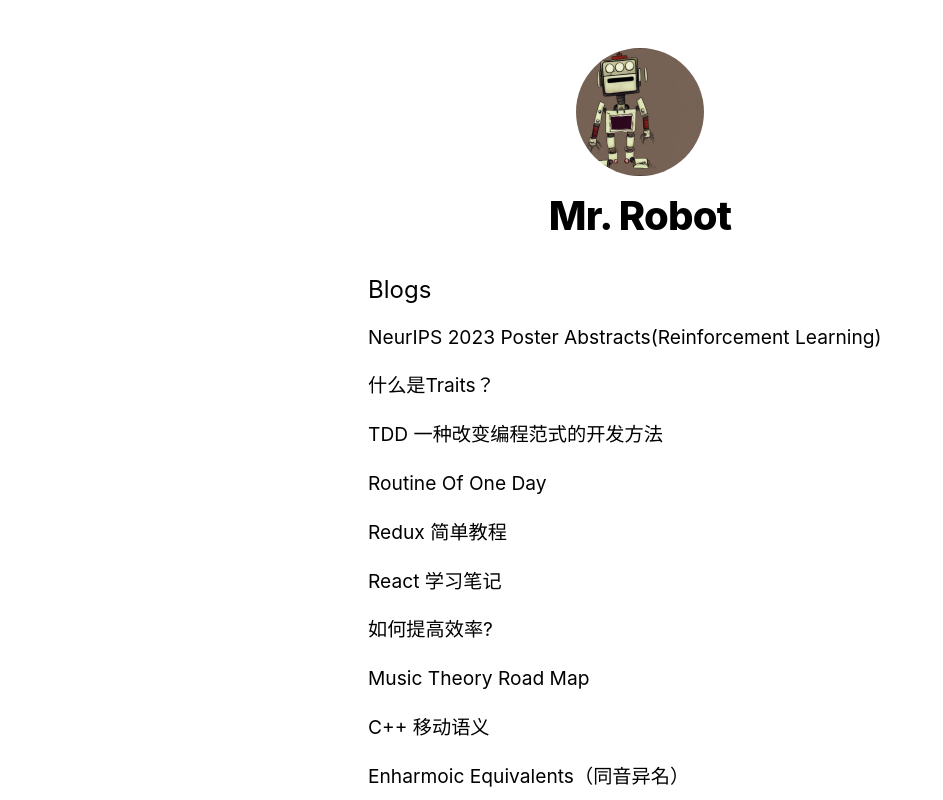
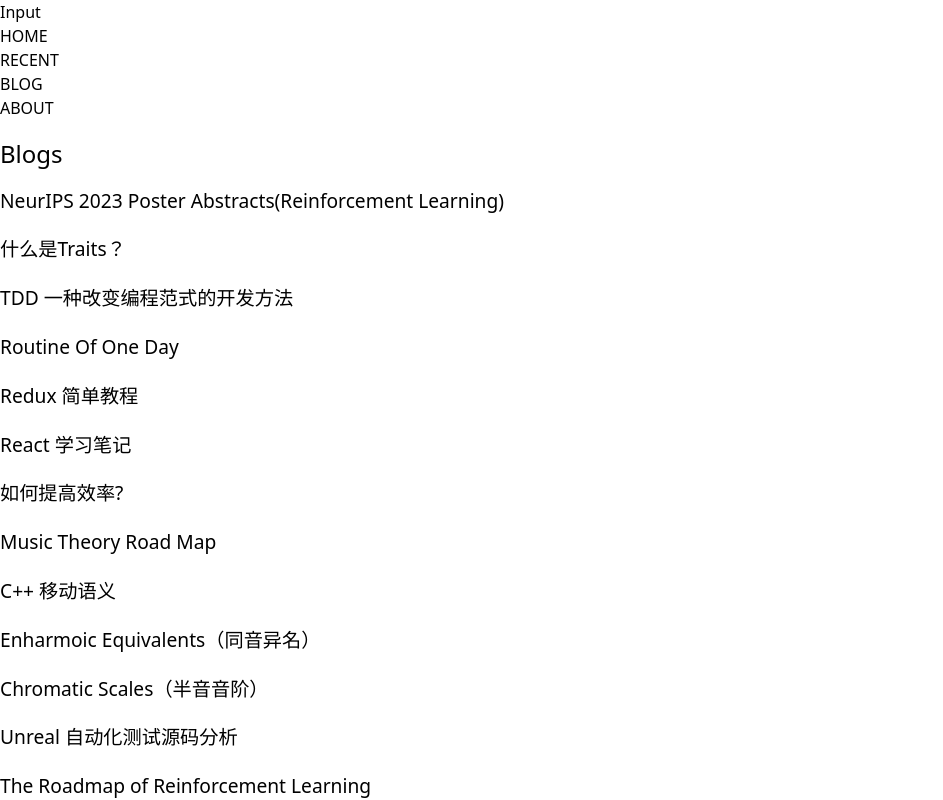
Before and after one commit to lilitttaa/blogs, a Next.js app: page / in a window 1280 px wide. Shown: the top 800 px of the page, without its empty margins (0-943 px from the left). Built offline with nearby package versions, Linux system fonts and the light colour scheme.

Commit message:
[feat] 添加Header

```diff
--- /dev/null
+++ b/components/header.jsx
@@ -0,0 +1,13 @@
+export default function Header () {
+  return (
+    <header className='flex flex-row pl-80 pr-80 pt-4 pb-4 justify-between'>
+      <div>Input</div>
+      <nav className='flex flex-row gap-16'>
+        <div>HOME</div>
+        <div>RECENT</div>
+        <div>BLOG</div>
+        <div>ABOUT</div>
+      </nav>
+    </header>
+  )
+}
--- a/components/layout.js
+++ b/components/layout.js
@@ -1,19 +1,20 @@
 import Head from 'next/head'
-import styles from './layout.module.css'
-import utilStyles from '../styles/utils.module.css'
+// import styles from './layout.module.css'
+// import utilStyles from '../styles/utils.module.css'
 import Link from 'next/link'
+import Header from '../components/header';
 
 const name = 'Mr. Robot'
 export const siteTitle = 'Next.js Sample Website'
 
 export default function Layout({ children, home }) {
   return (
-    <div className={styles.container}>
+    <div className={''}>
       <Head>
         <link rel="icon" href="/favicon.ico" />
         <meta
           name="description"
-          content="Learn how to build a personal website using Next.js"
+          content="Mr. Robert's personal blog."
         />
         <meta
           property="og:image"
@@ -24,41 +25,42 @@ export default function Layout({ children, home }) {
         <meta name="og:title" content={siteTitle} />
         <meta name="twitter:card" content="summary_large_image" />
       </Head>
-      <header className={styles.header}>
+	  <Header>…</Header>
+      {/* <header className={''}>
         {home ? (
           <>
             <img
               src="/images/profile.png"
-              className={`${styles.headerHomeImage} ${utilStyles.borderCircle}`}
+              className={`${''} ${''}`}
               alt={name}
             />
-            <h1 className={utilStyles.heading2Xl}>{name}</h1>
+            <h1 className={''}>{name}</h1>
           </>
         ) : (
           <>
             <Link href="/">
             <img
                   src="/images/profile.png"
-                  className={`${styles.headerImage} ${utilStyles.borderCircle}`}
+                  className={`${''} ${''}`}
                   alt={name}
                 />
             </Link>
-            <h2 className={utilStyles.headingLg}>
-              <Link className={utilStyles.colorInherit} href="/">
+            <h2 className={''}>
+              <Link className={''} href="/">
                 {name}
               </Link>
             </h2>
           </>
         )}
-      </header>
+      </header> */}
       <main>{children}</main>
-      {!home && (
-        <div className={styles.backToHome}>
+      {/* {!home && (
+        <div className={''}>
           <Link href="/">
           ← Back to home
           </Link>
         </div>
-      )}
+      )} */}
     </div>
   )
 }
--- a/pages/index.js
+++ b/pages/index.js
@@ -1,4 +1,4 @@
-import Head from 'next/head';
+// import Head from 'next/head';
 import styles from '../styles/Home.module.css';
 import Link from 'next/link';
 import Layout, { siteTitle } from '../components/layout';
@@ -9,7 +9,6 @@ export default function Home({ allPostsData }) {
   console.log(allPostsData)
   return (
     <Layout home>
-      {/* <Head>…</Head> */}
       {/* <section className={utilStyles.headingMd}>…</section> */}
       <section className={`${utilStyles.headingMd} ${utilStyles.padding1px}`}>
         <h2 className={utilStyles.headingLg}>Blogs</h2>
--- a/styles/globals.css
+++ b/styles/globals.css
@@ -1,7 +1,7 @@
 @tailwind base;
 @tailwind components;
 @tailwind utilities;
-html,
+/* html,
 body {
   padding: 0;
   margin: 0;
@@ -38,4 +38,4 @@ ul {
 button {
   padding: 0.5rem 1rem;
   font-weight: bold;
-}
+} */
```
